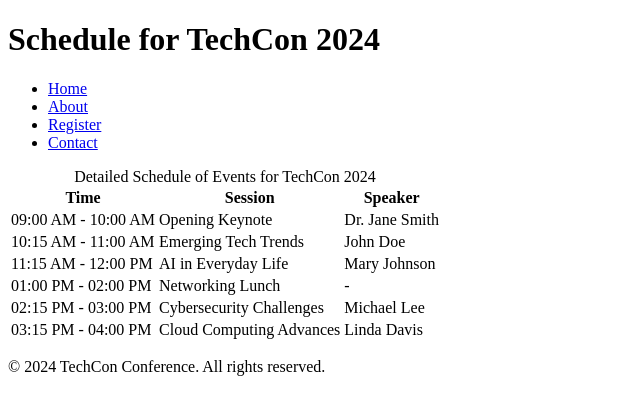
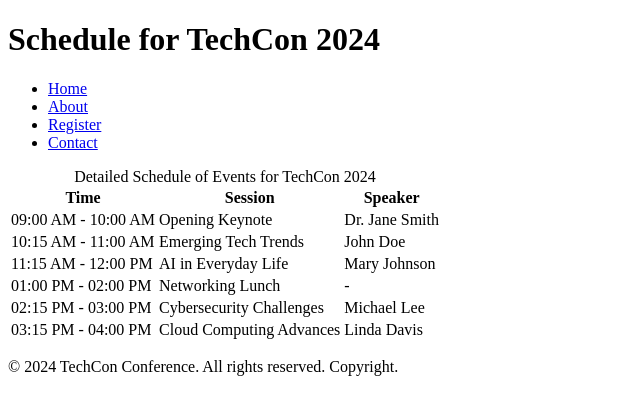
Before and after one commit to AminaAzzmouri/TechCon_HTML, a plain HTML site: page techcon_website/schedule.html in a window 1280 px wide. Shown: the full height of the page, 0-640 px from the left. Drawn offline with Linux system fonts and the light colour scheme.

Commit message:
Fix footer missing word

```diff
--- a/techcon_website/schedule.html
+++ b/techcon_website/schedule.html
@@ -64,7 +64,7 @@
     </main>
 
     <footer>
-        <p>&copy; 2024 TechCon Conference. All rights reserved.</p>
+	    <p>&copy; 2024 TechCon Conference. All rights reserved. Copyright.</p>
     </footer>
 </body>
 </html>
```
